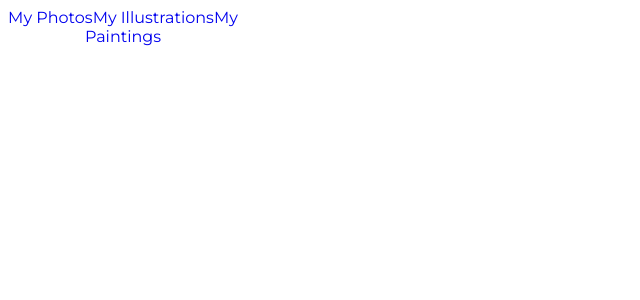
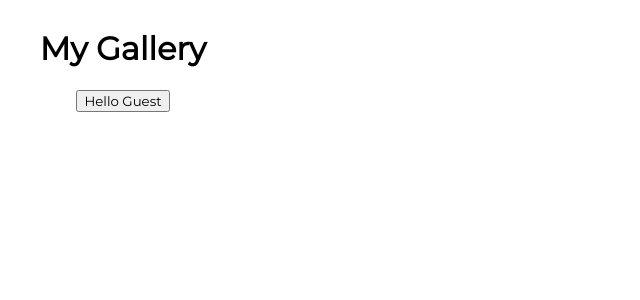
Before and after one commit to robinoldman/react-challenge-2, a React (Create React App) app in the folder my-app/: page / in a window 1280 px wide. Shown: the top 300 px of the page, without its empty margins (0-640 px from the left). Built offline with nearby package versions, Linux system fonts and the light colour scheme.

Commit message:
add message button function

```diff
--- a/my-app/src/App.js
+++ b/my-app/src/App.js
@@ -1,11 +1,13 @@
 import css from './App.module.css';
-import Sidebar from "./components/Sidebar";
+
+import NavBarSimple from './components/Sidebar';
+
 
 function App() {
   return (
     <div className={css.App}>
       {/* Add your components here */}
-      <Sidebar />
+      <NavBarSimple />
     </div>
   );
 }
--- a/my-app/src/components/Sidebar.js
+++ b/my-app/src/components/Sidebar.js
@@ -1,13 +1,40 @@
 import React from 'react'
 
-function Sidebar() {
-    return (
-        <div>
-            <a href = "#." target= "_blank">My Photos</a>
-            <a href = "#." target= "_blank">My Illustrations</a>
-            <a href = "#." target= "_blank">My Paintings</a>
-        </div>
-    )
+import css from './css/NavBarSimple.module.css'
+
+class NavBarSimple extends React.Component{
+
+    constructor(props) {
+        super(props);
+        this.state = {
+            message : 'Hello Guest'
+        };
+    }
+
+
+    handleClick() {
+        this.setState({
+            message: this.state.message === "Hello Guest" ? "Welcome back User" : "Hello Guest",
+
+
+        },
+        () => {
+          console.log("new state", this.state.message);
+        }
+      );
+    }
+
+    render() {
+        return (
+            <div className = {css.NavBarSimple} >
+                <h1>My Gallery</h1>
+                <span></span>
+                <button onClick={() => this.handleClick()}>{this.state.message}</button>
+            </div>
+
+        )
+    }
 }
 
-export default Sidebar
+
+export default NavBarSimple
```
